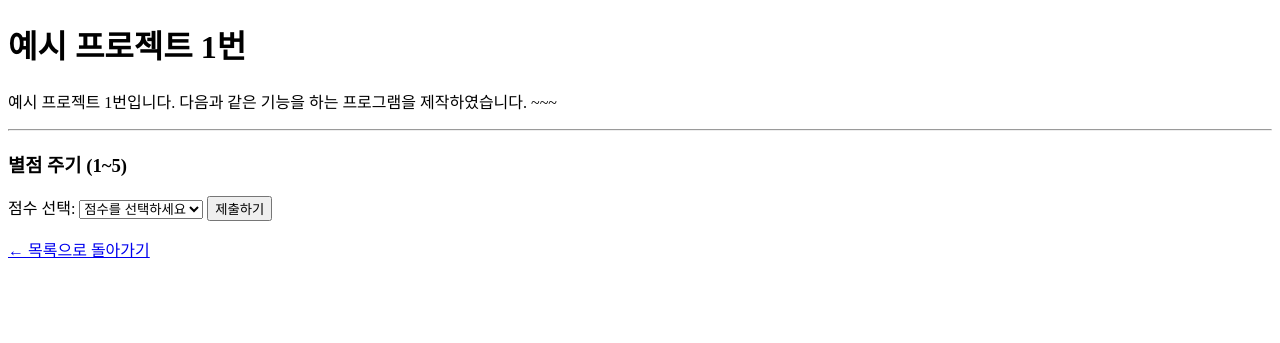
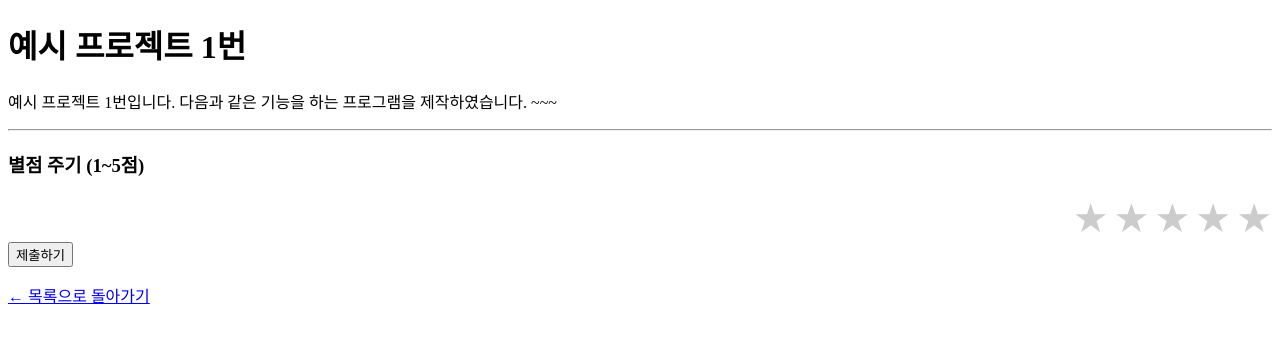
Before and after one commit to hyunggyun-kim/Project_Evaluation, a Django app: page /projects/6/ in a window 1280 px wide. Shown: the top 343 px of the page. Run offline with Django 5.2, Linux system fonts and the light colour scheme; data comes from the database, SQL or seed files in the repository; both versions use the stored data as it was after the commit.

Commit message:
사이트 디자인
마지막으로 사이트를 보다 보기 편하게 수정하였습니다.

```diff
--- a/getting-started-app/eval/templates/eval/project_detail.html
+++ b/getting-started-app/eval/templates/eval/project_detail.html
@@ -2,22 +2,50 @@
 <html>
 <head>
     <title>{{project.project}}</title>
+    <style>
+        .stars{
+            display: flex;
+            flex-direction: row-reverse;
+            justify-content: flex-start;
+            gap: 5px;
+        }
+        .stars input[type="radio"]{
+            display: none;
+        }
+        .stars label {
+            font-size: 2.5rem;
+            color: #ccc;
+            cursor: pointer;
+            transition: color 0.2s;
+            user-select: none;
+        }
+        .stars input[type="radio"]:checked ~ label,
+        .stars label:hover,
+        .stars label:hover ~ label {
+            color: gold;
+        }
+    </style>
 </head>
 <body>
     <h1>{{project.project}}</h1>
     <p>{{project.explain}}</p>
 
     <hr>
-    <h3>별점 주기 (1~5)</h3>
+    <h3>별점 주기 (1~5점)</h3>
     <form method="post">
         {% csrf_token %}
-        <label for="score">점수 선택:</label>
-        <select name="score" id="score" required>
-            <option value="">점수를 선택하세요</option>
-            {% for i in "12345" %}
-                <option value="{{i}}">{{i}}</option>
-            {% endfor %}
-        </select>
+        <div class="stars">
+            <input type="radio" id="star5" name="score" value="5" required>
+            <label for="star5" title="5점">★</label>
+            <input type="radio" id="star4" name="score" value="4">
+            <label for="star4" title="4점">★</label>
+            <input type="radio" id="star3" name="score" value="3">
+            <label for="star3" title="3점">★</label>
+            <input type="radio" id="star2" name="score" value="2">
+            <label for="star2" title="2점">★</label>
+            <input type="radio" id="star1" name="score" value="1">
+            <label for="star1" title="1점">★</label>
+        </div>
         <button type="submit">제출하기</button>
     </form>
 
```
Also changed, not shown: getting-started-app/eval/templates/eval/project_list.html (+19 -2 lines), getting-started-app/db.sqlite3.
